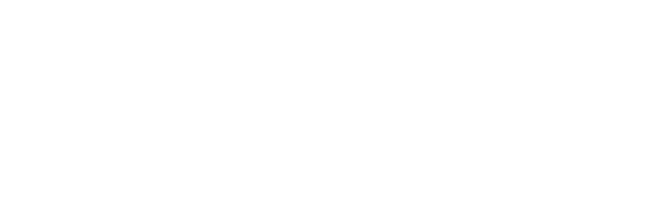
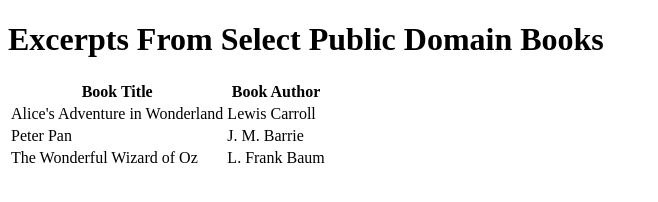
Before and after one commit to SaverLINK48/lab3, a plain HTML site: page index.html in a window 1280 px wide. Shown: the whole page, without its empty margins (0-658 px from the left). Drawn offline with Linux system fonts and the light colour scheme.

Commit message:
Added information to the table.

```diff
--- a/index.html
+++ b/index.html
@@ -1,7 +1,44 @@
 <!DOCTYPE html>
 <html lang="en">
-<head>
+  <head>
 	<meta charset="UTF-8">
 	<title>Excerpts From Select Public Domain Books</title>
-</head>
+  </head>
+  <body>
+    <header>
+	  <h1> Excerpts From Select Public Domain Books </h1>
+    </header>
+    <section>
+      <table>
+	    <tr>
+		  <th>Book Title</th>
+		  <th>Book Author</th>
+		</tr>
+		<tr>
+		  <td>Alice's Adventure in Wonderland</td>
+		  <td>Lewis Carroll</td>
+		</tr>
+		<tr>
+		  <td>Peter Pan</td>
+		  <td>J. M. Barrie</td>
+		</tr>
+		<tr>
+		  <td>The Wonderful Wizard of Oz</td>
+		  <td>L. Frank Baum</td>
+		</tr>
+      </table>
+	</section>
+	<section>
+      <h2> </h2>
+	    <p> </p>
+	</section>
+	<section>
+	  <h2> </h2>
+	    <p> </p>
+    </section>
+	<section>
+	  <h2> </h2>
+	    <p> </p>
+    </section>
+  </body>
 </html>
```
